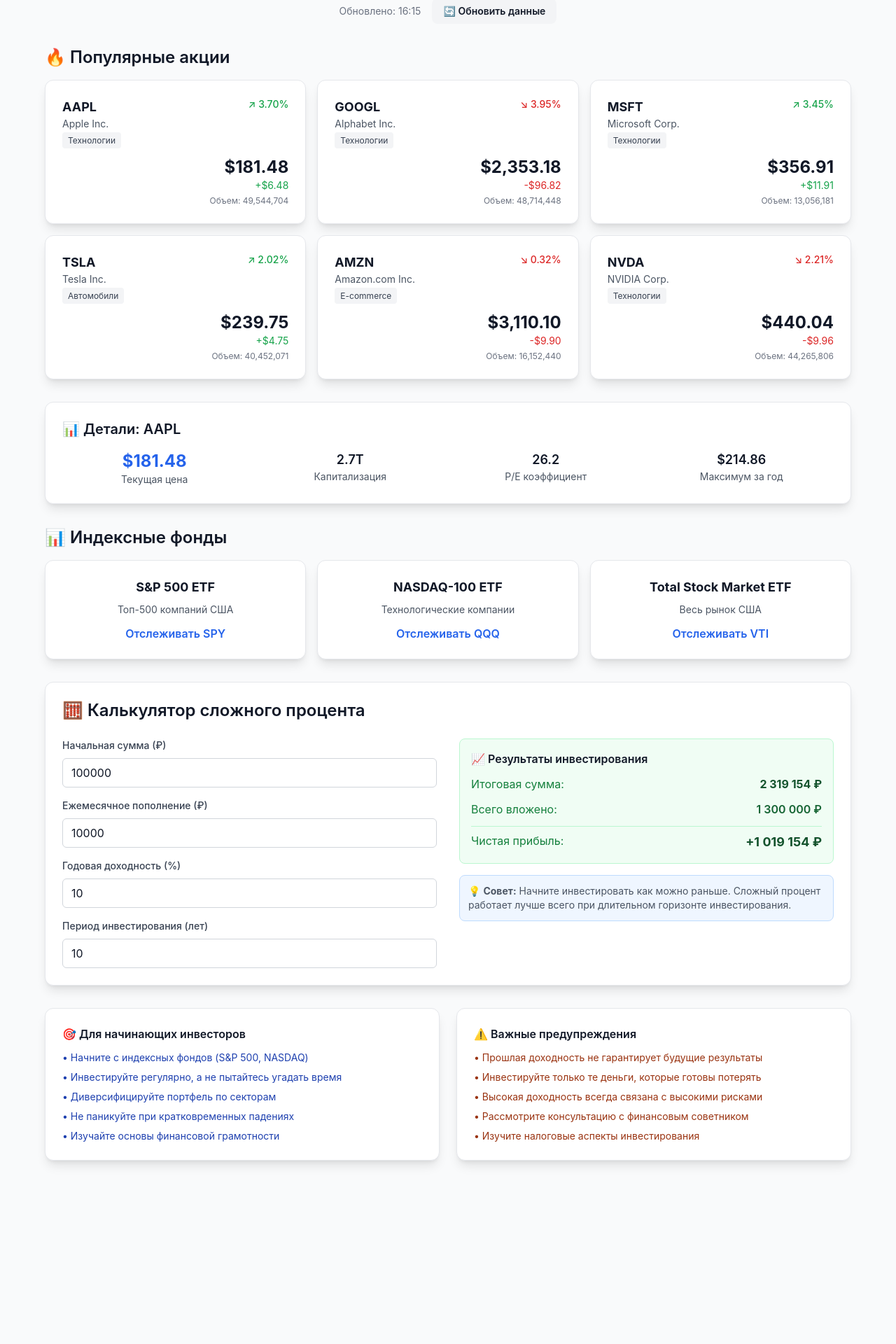
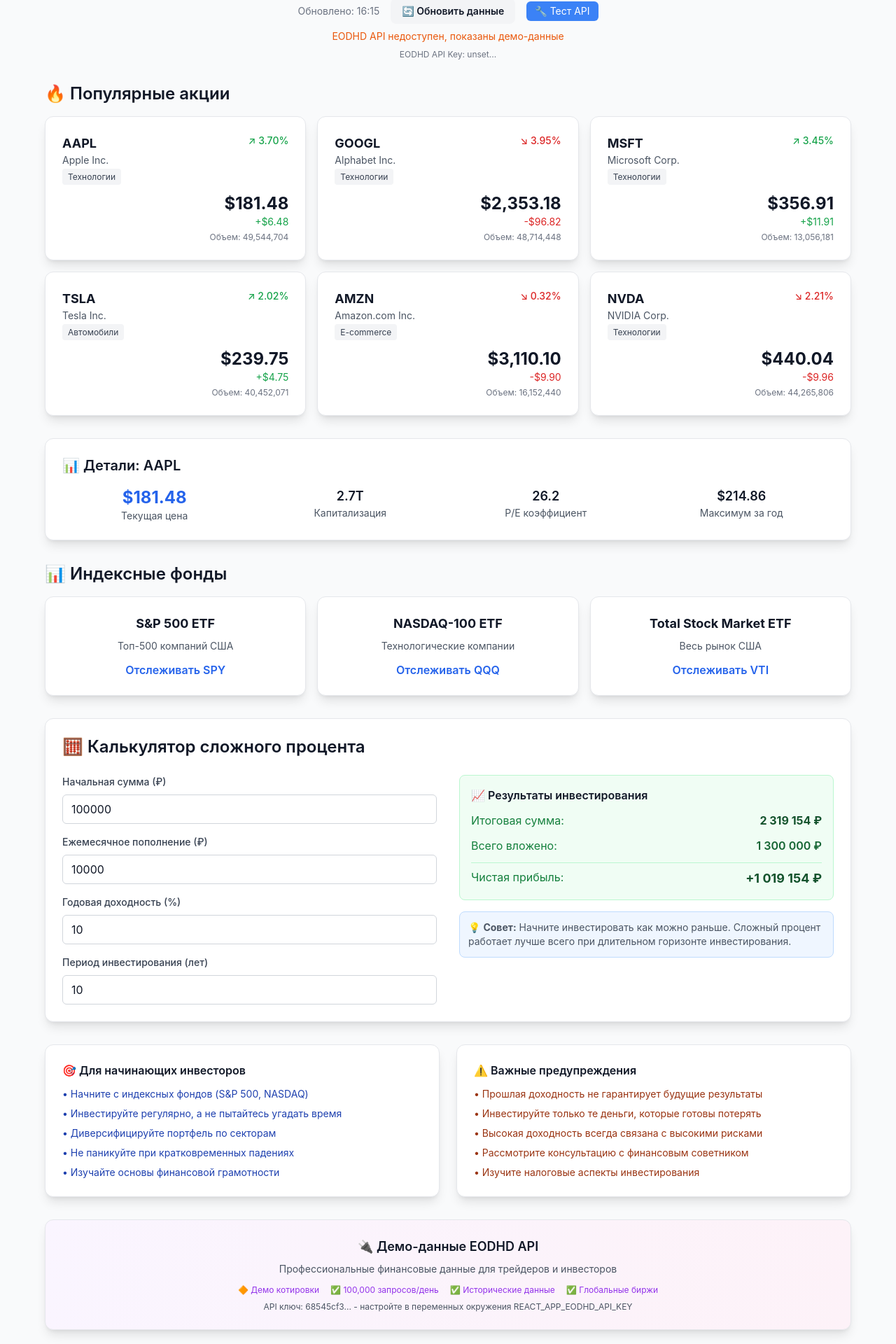
Before and after one commit to f4cax/PROJECT_10000, a React (Create React App) app: page /stocks in a window 1280 px wide. Shown: the part 198-2118 px from the top of the page at 70% size. Before the commit the page ends 1888 px from the top, so only its background shows below. Built offline with nearby package versions, Linux system fonts and the light colour scheme; no server answers.

Commit message:
Revert "Clean up stocks page UI - remove API testing buttons, technical messages, API key display, and debug info. Keep only user-friendly interface with clean real-time stock data"
This reverts commit a032bd4ff391aa59483eda1312c1efcc42988de6.

```diff
--- a/src/pages/StocksPage.js
+++ b/src/pages/StocksPage.js
@@ -40,8 +40,10 @@
   const { t } = useTranslation();
   const [stockData, setStockData] = useState({});
   const [loading, setLoading] = useState(true);
+  const [error, setError] = useState(null);
   const [selectedStock, setSelectedStock] = useState('AAPL');
   const [lastUpdated, setLastUpdated] = useState(null);
+  const [isUsingRealAPI, setIsUsingRealAPI] = useState(false);
 
   // Состояние для калькулятора сложного процента
   const [calculator, setCalculator] = useState({
@@ -68,7 +70,31 @@
     { symbol: 'VTI', name: 'Total Stock Market ETF', description: 'Весь рынок США' }
   ];
 
+  // Тестирование соединения с API
+  const testAPIConnection = async () => {
+    console.log('🔧 Тестируем соединение с EODHD API...');
+    try {
+      // Используем demo ключ для тестирования с AAPL
+      const testUrl = 'https://eodhd.com/api/real-time/AAPL.US?api_token=demo&fmt=json';
+      console.log(`📡 Тест запрос: ${testUrl}`);
 
+      const response = await fetch(testUrl);
+      const data = await response.json();
+
+      console.log('📊 Тест ответ:', data);
+
+      if (data.code && data.close) {
+        alert('✅ EODHD API работает! Ваш ключ должен работать.');
+      } else if (data.error) {
+        alert('❌ Ошибка EODHD API: ' + data.error);
+      } else {
+        alert('❓ Неожиданный ответ от EODHD API. Проверьте консоль.');
+      }
+    } catch (error) {
+      console.error('❌ Ошибка тестирования:', error);
+      alert('❌ Ошибка подключения: ' + error.message);
+    }
+  };
 
   // Загрузка данных акций
   const fetchStockData = useCallback(async (showLoading = true) => {
@@ -153,6 +179,18 @@
 
           if (Object.keys(realData).length > 0) {
             setStockData(realData);
+            setIsUsingRealAPI(true);
+
+            const realCount = Object.keys(realData).filter(symbol =>
+              popularStocks.some(stock => stock.symbol === symbol)
+            ).length;
+
+            if (realCount === popularStocks.length) {
+              setError(`🎉 Все акции с реальными данными EODHD (15-20 мин. задержка)`);
+            } else {
+              setError(`Смешанный режим: ${realCount} акций с реальными данными EODHD, остальные - демо`);
+            }
+
             console.log('Загружены данные для всех акций:', realData);
           } else {
             throw new Error('No real data available');
@@ -163,6 +201,8 @@
           // Fallback на демо-данные
           const demoData = generateRandomStockData();
           setStockData(demoData);
+          setIsUsingRealAPI(false);
+          setError('EODHD API недоступен, показаны демо-данные');
         }
       } else {
         // Используем демо-данные
@@ -170,14 +210,16 @@
         await new Promise(resolve => setTimeout(resolve, 1000)); // Имитация загрузки
         const demoData = generateRandomStockData();
         setStockData(demoData);
+        setIsUsingRealAPI(false);
+        setError('Демо-режим: настройте EODHD API ключ для реальных данных всех акций (100,000 запросов/день)');
       }
 
       setLastUpdated(new Date());
 
     } catch (err) {
       console.error('Общая ошибка загрузки данных:', err);
-      const demoData = generateRandomStockData();
-      setStockData(demoData);
+      setError(err.message);
+      setIsUsingRealAPI(false);
     } finally {
       setLoading(false);
     }
@@ -258,7 +300,10 @@
         </div>
         <div className="card text-center">
           <div className="animate-spin text-4xl mb-4">⏳</div>
-          <p className="text-gray-600 dark:text-gray-400">{t('gettingFreshQuotes')}</p>
+          <p className="text-gray-600 dark:text-gray-400 mb-2">{t('gettingFreshQuotes')}</p>
+          <p className="text-sm text-gray-500 dark:text-gray-500">
+            Загружаем реальные котировки для всех 6 акций от EODHD API...
+          </p>
         </div>
       </div>
     );
@@ -286,13 +331,33 @@
           >
             {loading ? '⏳' : '🔄'} {t('updateData')}
           </button>
+          <button
+            onClick={() => testAPIConnection()}
+            disabled={loading}
+            className="px-3 py-1 bg-blue-500 hover:bg-blue-600 text-white text-sm rounded-md"
+          >
+            🔧 Тест API
+          </button>
+          {isUsingRealAPI && (
+            <span className="text-xs bg-green-100 dark:bg-green-900 text-green-800 dark:text-green-200 px-2 py-1 rounded">
+              📡 Реальные данные
+            </span>
+          )}
+        </div>
+        {error && (
+          <div className={`mt-2 text-sm ${isUsingRealAPI ? 'text-orange-600 dark:text-orange-400' : 'text-orange-600 dark:text-orange-400'}`}>
+            {error}
+          </div>
+        )}
+        <div className="mt-2 text-xs text-gray-500 dark:text-gray-400">
+          EODHD API Key: {(process.env.REACT_APP_EODHD_API_KEY || '68545cf3e0b555.23627356').substring(0, 8)}...
         </div>
       </div>
 
       {/* Популярные акции */}
       <div className="space-y-4">
         <h2 className="text-2xl font-semibold text-gray-900 dark:text-white">
-          🔥 {t('popularStocks')}
+          🔥 {t('popularStocks')} {isUsingRealAPI && <span className="text-green-600 text-sm">(All Live Data)</span>}
         </h2>
         <div className="grid grid-cols-1 md:grid-cols-2 lg:grid-cols-3 gap-4">
           {popularStocks.map(stock => {
@@ -308,9 +373,16 @@
               >
                 <div className="flex justify-between items-start mb-3">
                   <div>
-                    <h3 className="font-bold text-lg text-gray-900 dark:text-white">
-                      {stock.symbol}
-                    </h3>
+                    <div className="flex items-center space-x-2">
+                      <h3 className="font-bold text-lg text-gray-900 dark:text-white">
+                        {stock.symbol}
+                      </h3>
+                      {isUsingRealAPI && (
+                        <span className="text-xs bg-green-100 dark:bg-green-900 text-green-700 dark:text-green-300 px-1.5 py-0.5 rounded">
+                          📡 Live
+                        </span>
+                      )}
+                    </div>
                     <p className="text-sm text-gray-600 dark:text-gray-400">{stock.name}</p>
                     <span className="text-xs bg-gray-100 dark:bg-gray-700 text-gray-700 dark:text-gray-300 px-2 py-1 rounded">
                       {stock.sector}
@@ -519,7 +591,28 @@
         </div>
       </div>
 
-
+      {/* Информация об API */}
+      <div className="card bg-gradient-to-r from-purple-50 to-pink-50 dark:from-purple-900/20 dark:to-pink-900/20 border-purple-200 dark:border-purple-800">
+        <div className="text-center">
+          <h3 className="text-lg font-semibold text-purple-900 dark:text-purple-300 mb-2">
+            🔌 {isUsingRealAPI ? 'Реальные данные от EODHD API' : 'Демо-данные EODHD API'}
+          </h3>
+          <p className="text-purple-700 dark:text-purple-400 text-sm mb-3">
+            Профессиональные финансовые данные для трейдеров и инвесторов
+          </p>
+          <div className="flex justify-center space-x-4 text-xs text-purple-600 dark:text-purple-400">
+            <span>{isUsingRealAPI ? '✅ Реальные котировки (15-20 мин)' : '🔶 Демо котировки'}</span>
+            <span>✅ 100,000 запросов/день</span>
+            <span>✅ Исторические данные</span>
+            <span>✅ Глобальные биржи</span>
+          </div>
+          {!isUsingRealAPI && (
+            <p className="text-xs text-purple-500 dark:text-purple-400 mt-2">
+              API ключ: 68545cf3... - настройте в переменных окружения REACT_APP_EODHD_API_KEY
+            </p>
+          )}
+        </div>
+      </div>
     </div>
   );
 }
```
